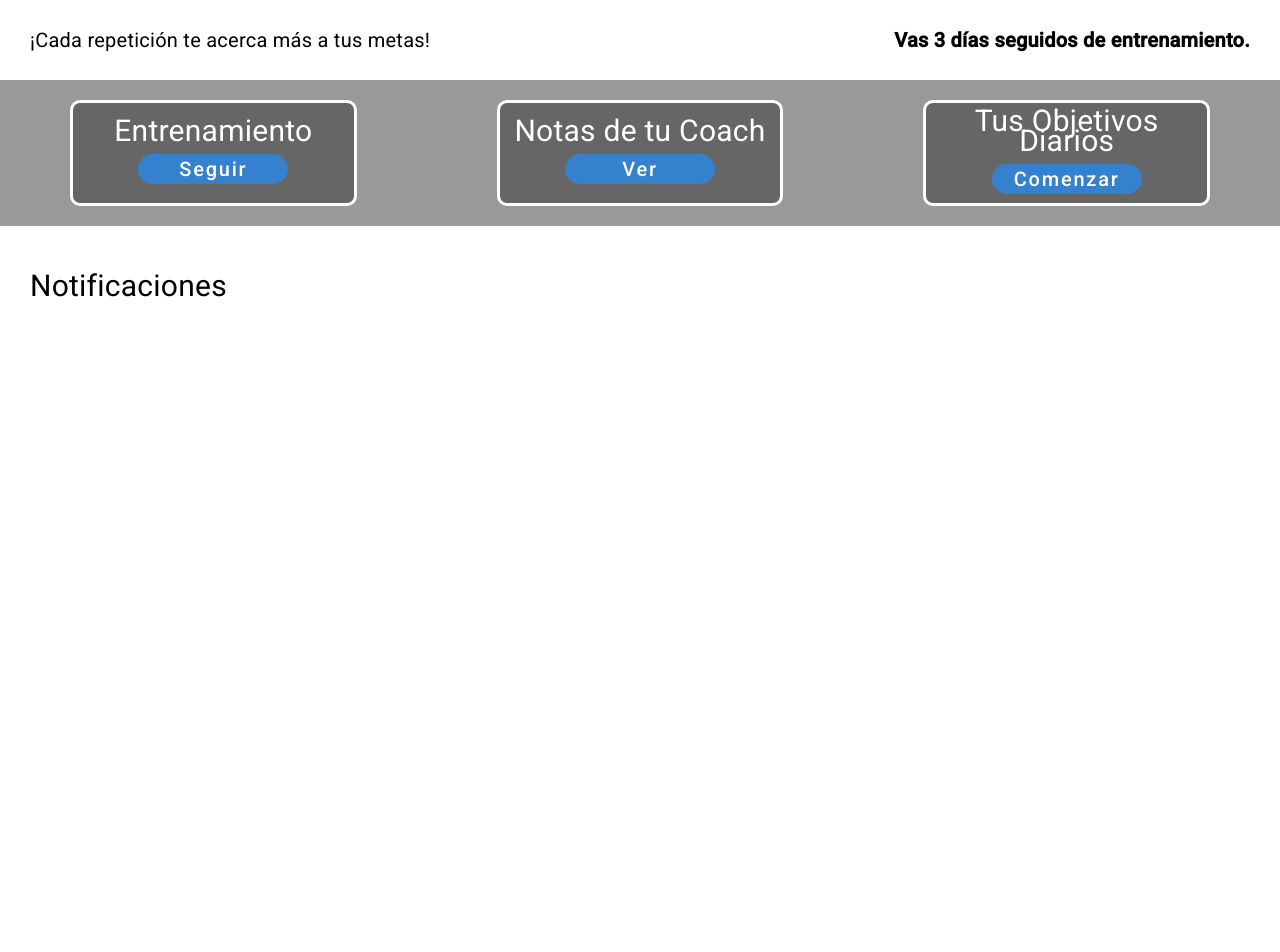
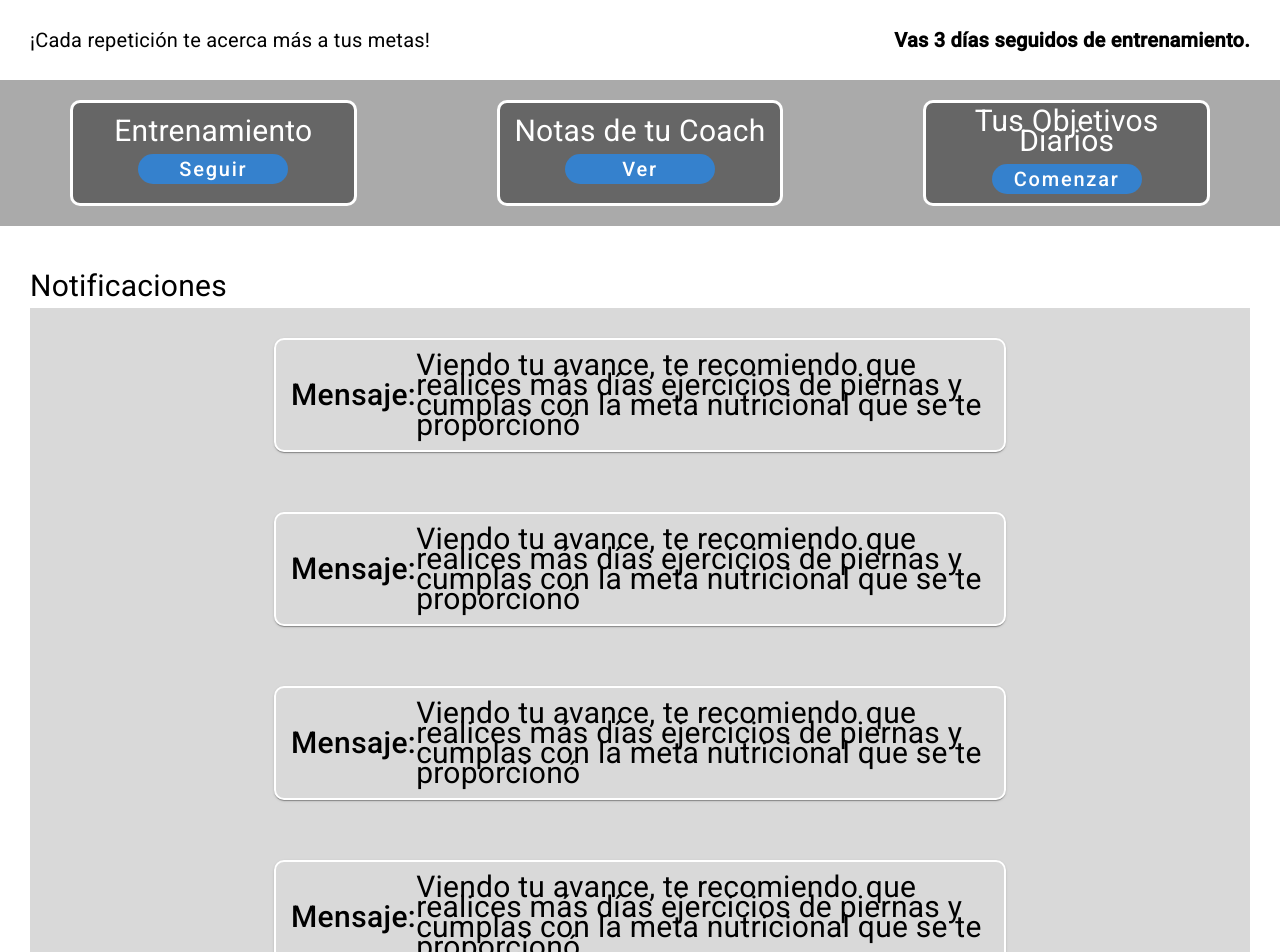
Before and after one commit to Final-Project-OpenSource/FitHub-Web-Application, an Angular app: page /home in a window 1280 px wide. Shown: the top 952 px of the page. Before the commit the page ends 800 px from the top, so only its background shows below. Built offline with nearby package versions, Linux system fonts and the light colour scheme.

Commit message:
feat: complete Inicio
Done Work(component Inicio).

```diff
--- a/src/app/public/components/inicio/inicio.component.css
+++ b/src/app/public/components/inicio/inicio.component.css
@@ -19,18 +19,18 @@
 .apartado2 {
   display: flex;
   justify-content: space-between;
-  background-color: #999999;
+  background-color: #aaaaaa;
 }
 .apartado3 {
   margin: 50px 30px 30px;
   font-size: 30px;
 }
 .block {
-  background-color: #666666; /* plomo */
+  background-color: #666666;
   border: 3px solid white;
   border-radius: 10px;
-  width: 400px; /* ajusta según tus necesidades */
-  height: 80px; /* ajusta según tus necesidades */
+  width: 400px;
+  height: 80px;
   display: flex;
   flex-direction: column;
   justify-content: center;
@@ -52,6 +52,41 @@
     font-size: 20px;
     width: 150px;
     height: 30px;
-
   }
 }
+.notifications {
+  background-color: #d9d9d9;
+  display: flex;
+  flex-direction: column;
+  justify-content: center;
+  align-items: center;
+}
+mat-card-title {
+  font-size: 1em;
+  align-items: baseline;
+  padding: 0;
+}
+
+mat-card-content {
+  padding: 0;
+}
+
+.example-card {
+  background-color: #d9d9d9;
+  border: 2px solid white;
+  margin: 1em 1em 1em;
+  display: flex;
+  flex-direction: row;
+  align-items: center;
+  padding: 0.5em;
+  border-radius: 10px;
+  width: 60%;
+  height: 80%;
+}
+.mat-mdc-card-header {
+  display: flex;
+  padding: 0;
+}
+.mat-mdc-card-content:last-child {
+  padding-bottom: 0;
+}
--- a/src/app/public/components/inicio/inicio.component.html
+++ b/src/app/public/components/inicio/inicio.component.html
@@ -37,8 +37,60 @@
   </div>
   <div class="apartado3">
     <p>Notificaciones</p>
-    <section>
+    <section class="notifications">
+      <mat-card class="example-card">
+          <mat-card-header>
+            <mat-card-title-group>
+              <mat-card-title>Mensaje: </mat-card-title>
+            </mat-card-title-group>
+          </mat-card-header>
+          <mat-card-content>
+            <p>Viendo tu avance, te recomiendo que realices más días ejercicios de piernas y cumplas con la meta nutricional que se te proporcionó</p>
+          </mat-card-content>
+      </mat-card>
 
+      <mat-card class="example-card">
+          <mat-card-header>
+            <mat-card-title-group>
+              <mat-card-title>Mensaje: </mat-card-title>
+            </mat-card-title-group>
+          </mat-card-header>
+          <mat-card-content>
+            <p>Viendo tu avance, te recomiendo que realices más días ejercicios de piernas y cumplas con la meta nutricional que se te proporcionó</p>
+          </mat-card-content>
+      </mat-card>
+
+      <mat-card class="example-card">
+        <mat-card-header>
+          <mat-card-title-group>
+            <mat-card-title>Mensaje: </mat-card-title>
+          </mat-card-title-group>
+        </mat-card-header>
+        <mat-card-content>
+          <p>Viendo tu avance, te recomiendo que realices más días ejercicios de piernas y cumplas con la meta nutricional que se te proporcionó</p>
+        </mat-card-content>
+      </mat-card>
+
+      <mat-card class="example-card">
+        <mat-card-header>
+          <mat-card-title-group>
+            <mat-card-title>Mensaje: </mat-card-title>
+          </mat-card-title-group>
+        </mat-card-header>
+        <mat-card-content>
+          <p>Viendo tu avance, te recomiendo que realices más días ejercicios de piernas y cumplas con la meta nutricional que se te proporcionó</p>
+        </mat-card-content>
+      </mat-card>
+      <mat-card class="example-card">
+        <mat-card-header>
+          <mat-card-title-group>
+            <mat-card-title>Mensaje: </mat-card-title>
+          </mat-card-title-group>
+        </mat-card-header>
+        <mat-card-content>
+          <p>Viendo tu avance, te recomiendo que realices más días ejercicios de piernas y cumplas con la meta nutricional que se te proporcionó</p>
+        </mat-card-content>
+      </mat-card>
     </section>
   </div>
 </div>
--- a/src/app/public/components/inicio/inicio.component.ts
+++ b/src/app/public/components/inicio/inicio.component.ts
@@ -1,7 +1,14 @@
 import { Component } from '@angular/core';
 import {MatDivider} from "@angular/material/divider";
 import {MatButton} from "@angular/material/button";
-import {MatCard, MatCardContent, MatCardHeader, MatCardTitleGroup} from "@angular/material/card";
+import {
+  MatCard,
+  MatCardActions,
+  MatCardContent,
+  MatCardHeader,
+  MatCardImage, MatCardModule,
+  MatCardTitleGroup
+} from "@angular/material/card";
 
 @Component({
   selector: 'app-inicio',
@@ -12,7 +19,10 @@ import {MatCard, MatCardContent, MatCardHeader, MatCardTitleGroup} from "@angula
     MatCard,
     MatCardHeader,
     MatCardTitleGroup,
-    MatCardContent
+    MatCardModule,
+    MatCardContent,
+    MatCardActions,
+    MatCardImage
   ],
   templateUrl: './inicio.component.html',
   styleUrl: './inicio.component.css'
```
